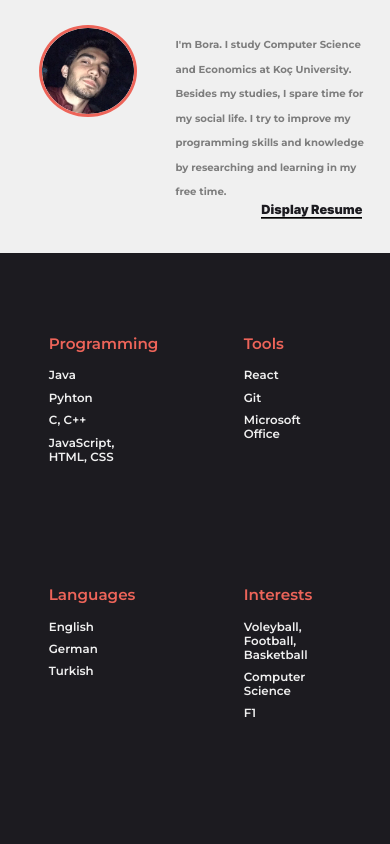
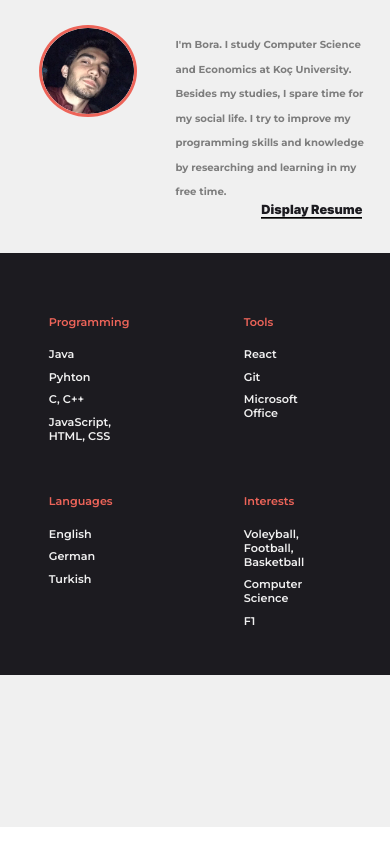
Before and after one commit to bora-bayraktar/portfolio, a React (Create React App) app: page / in a window 390 px wide. Shown: the part 1030-1874 px from the top of the page. Built offline with nearby package versions, Linux system fonts and the light colour scheme.

Commit message:
Fix font size of .skills

```diff
--- a/src/css/index.css
+++ b/src/css/index.css
@@ -238,13 +238,13 @@ body {
 }
 
 .skills div h3 {
-    font: 1.8vh "Montserrat";
+    font: 1.1em "Montserrat";
     color: var(--favcolor);
     line-height: 4vh;
 }
 
 .skills div p {
-    font: 1.4vh "Montserrat";
+    font: 0.9em "Montserrat";
     color: rgb(240, 240, 240);
 }
 
@@ -262,12 +262,13 @@ body {
     left: 25%;
     top: 15%;
     width: 15vw;
+    height: 25vh;
 }
 
 .display-resume {
-    position: absolute;
     font: 1.5vmax "Inter";
     color: var(--black);
+    margin-top: 4vh;
 }
 
 @media screen and (max-width: 605px) {
@@ -303,12 +304,14 @@ body {
         left: 7vw;
         top: 36vh;
         width: 28vw;
+        margin-top: 0;
     }
 
     .skills {
         top: 52vh;
         width: 100%;
         border-radius: 0%;
+        height: 50vh;
     }
 
     .programming,
@@ -329,6 +332,11 @@ body {
     .skills div p {
         margin-bottom: 1vh;
         width: 20vw;
+        font-size: 0.7em;
+    }
+
+    .skills div h3 {
+        font-size: 0.7em;
     }
 }
 
```
